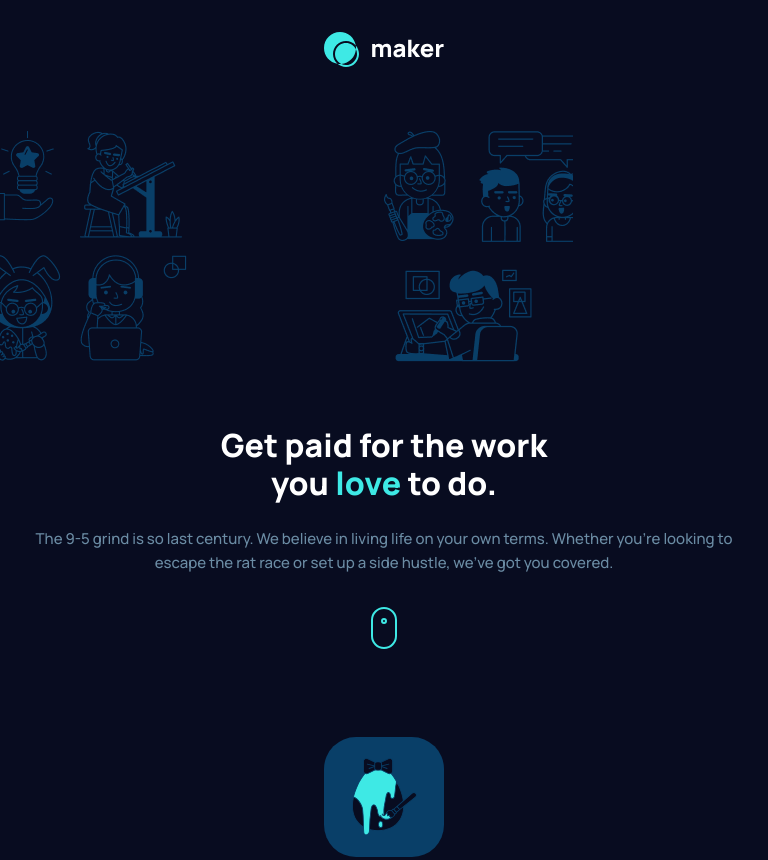
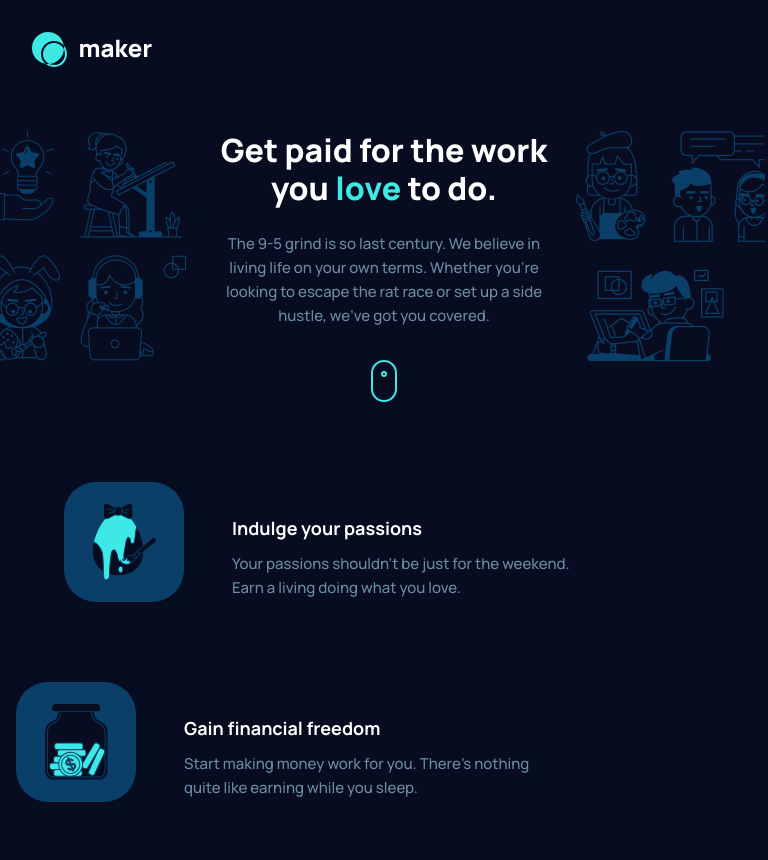
Before and after one commit to ma44ass/makerprelaunch, a plain HTML site: page index.html in a window 768 px wide. Shown: the top 860 px of the page. Drawn offline with Linux system fonts and the light colour scheme.

Commit message:
tablet styling: features section and hero section

```diff
--- a/main.css
+++ b/main.css
@@ -246,3 +246,52 @@ footer form button:hover{
     background-color: var(--neutral-900);
     color: var(--neutral-0);
 }
+/**********************Media Queries***************************/
+
+@media screen and (min-width: 600px) and (max-width:768px){
+    .nav{
+        justify-content: flex-start;
+        padding-left: 32px;
+    }
+ /* hero*/
+  /*TODO: FIX !! */
+    .hero{
+        grid-template-columns:repeat(4,1fr);
+        grid-template-rows: unset;
+        gap:0
+    }
+
+    .hero .content{
+        order: 2;
+
+    }
+
+    .hero img:nth-of-type(2){
+        order:3;
+    }
+
+    /*FEATURES SECTION*/
+    .features .container .card{
+        flex-direction: row;
+        justify-content: flex-start;
+
+    }
+    .features .container .card:nth-last-of-type(even){
+        padding-left: 48px;
+    }
+     .features .container .card .img-wrapper{
+        max-width: 120px;
+        margin-right: 48px;
+    }
+
+    .features .container .card .content-wrapper{
+        display: flex;
+        flex-direction: column;
+        text-align: left;
+    }
+
+    .features .container .card .content-wrapper p{
+        max-width: 350px;
+    }
+
+}
```
